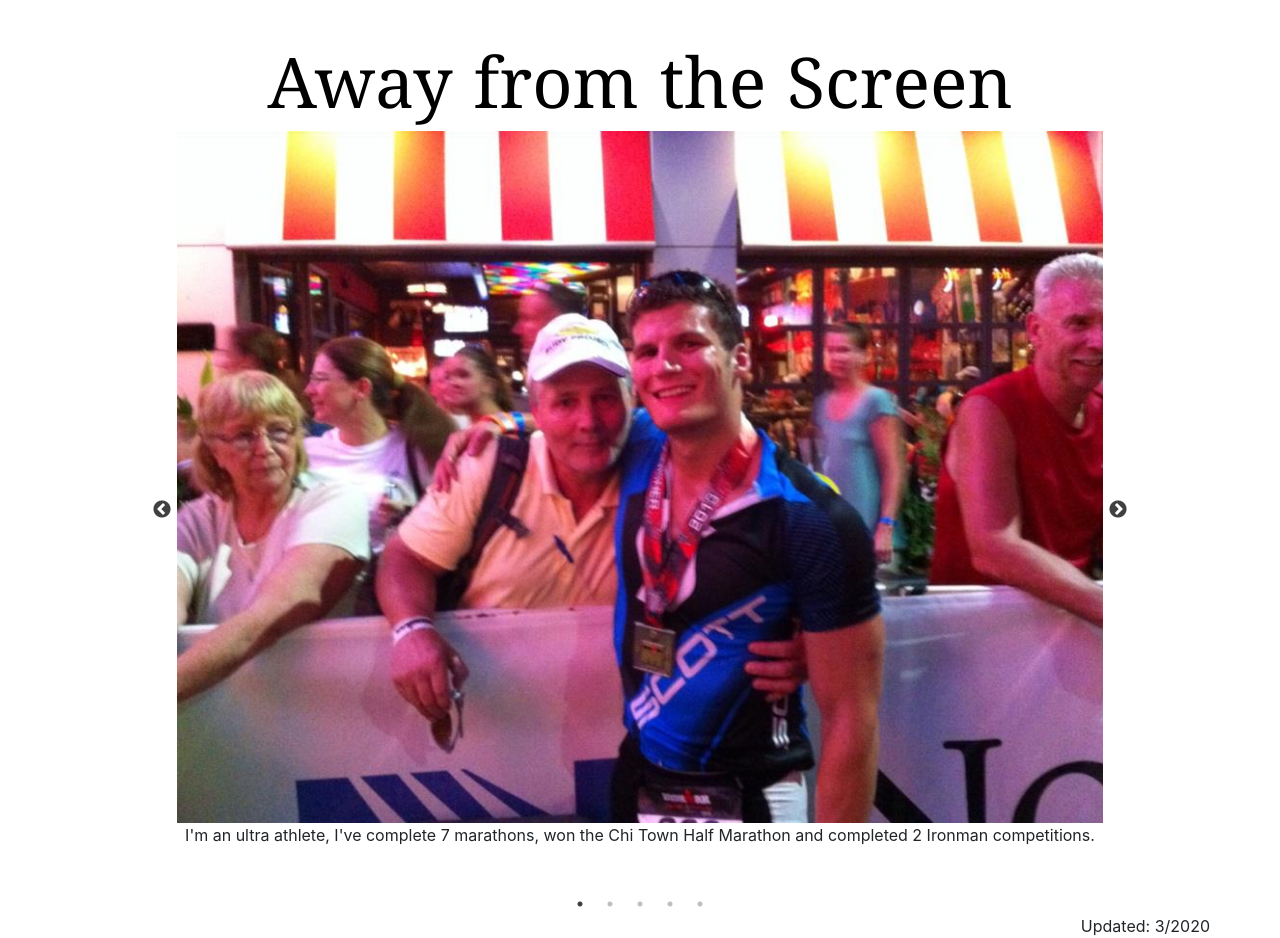
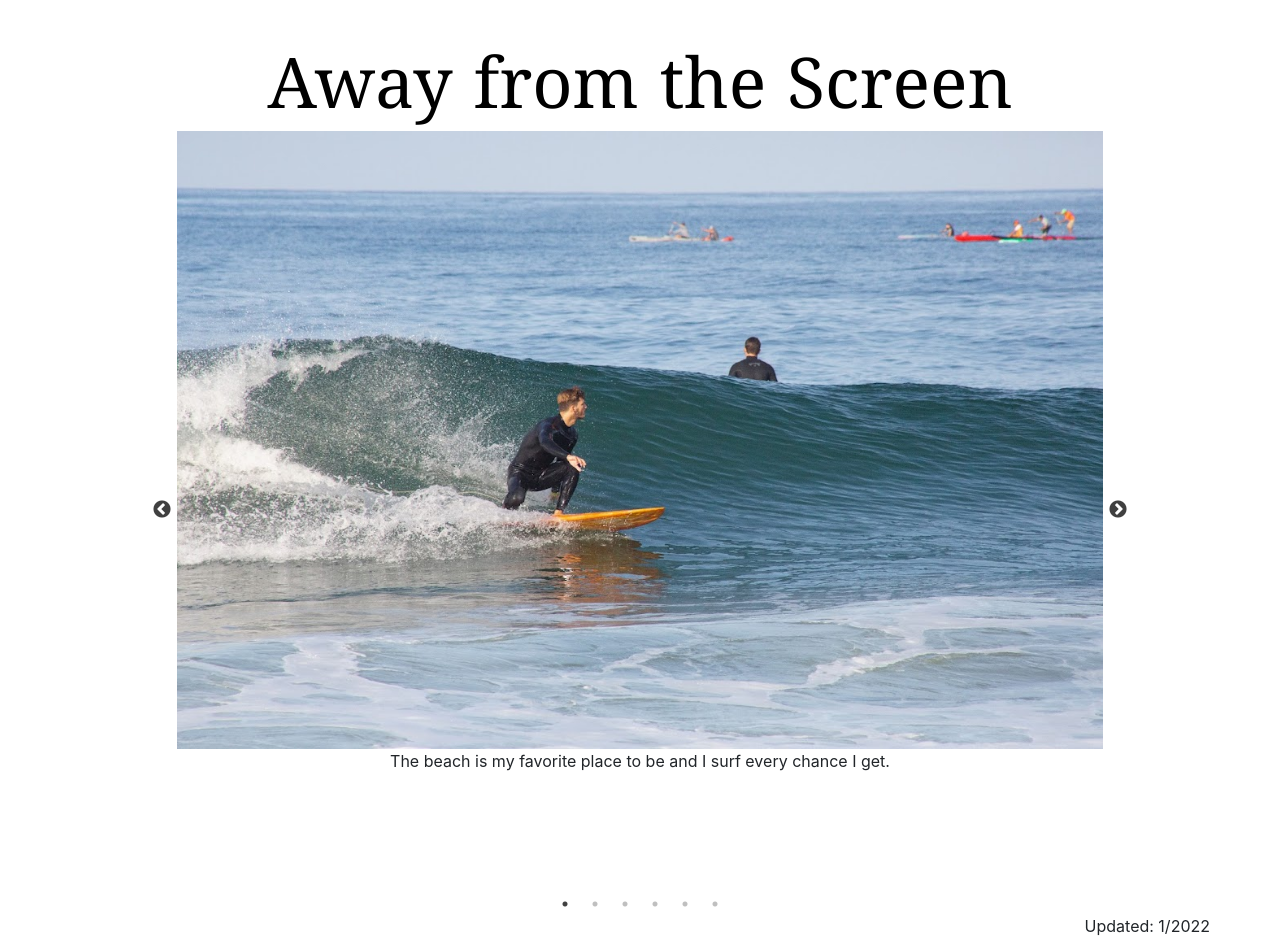
Before and after one commit to schretzilla/Website-3.0, a React (Create React App) app: page / in a window 1280 px wide. Shown: the part 9560-10498 px from the top of the page. Built offline with nearby package versions, Linux system fonts and the light colour scheme.

Commit message:
Added surf photos

```diff
--- a/src/App.js
+++ b/src/App.js
@@ -32,7 +32,7 @@ const App = () => {
         <ExtraActivities />
       </Container>
       <Container>
-        <Row className="footer">Updated: 3/2020</Row>
+        <Row className="footer">Updated: 1/2022</Row>
       </Container>
     </>
   );
--- a/src/Components/ExtraActivities/components/ActivitySlider.js
+++ b/src/Components/ExtraActivities/components/ActivitySlider.js
@@ -9,6 +9,7 @@ import wrestlingClub from "../../../Images/ExtraActivities/wrestling-club.jpg";
 import samaritansPurse from "../../../Images/ExtraActivities/samaritans-purse-group.jpg";
 import mountains from "../../../Images/ExtraActivities/mountaineering.jpg";
 import highSchoolWrestling from "../../../Images/ExtraActivities/high-school-wrestling.jpg";
+import surfPhoto from "../../../Images/ExtraActivities/surf-left.jpg";
 
 export default class SimpleSlider extends Component {
   render() {
@@ -37,6 +38,11 @@ export default class SimpleSlider extends Component {
       <Col>
         {/* eslint-disable-next-line react/jsx-props-no-spreading */}
         <Slider {...settings}>
+          {sliderComponent(
+            surfPhoto,
+            "Surfing in L.A.",
+            "The beach is my favorite place to be and I surf every chance I get.",
+          )}
           {sliderComponent(
             ironmanPhoto,
             "ironman finish line",
--- a/src/style/custom.css
+++ b/src/style/custom.css
@@ -135,7 +135,7 @@
 
 .parallax {
   /* The image used */
-  background-image: url("../Images/Header/delicate-arch.jpg");
+  background-image: url("../Images/Header/surf.jpg");
 
   /* Set a specific height */
   min-height: 1000px;
```
Also changed, not shown: src/Images/ExtraActivities/surf-left.jpg (added), src/Images/Header/surf.jpg (added).
